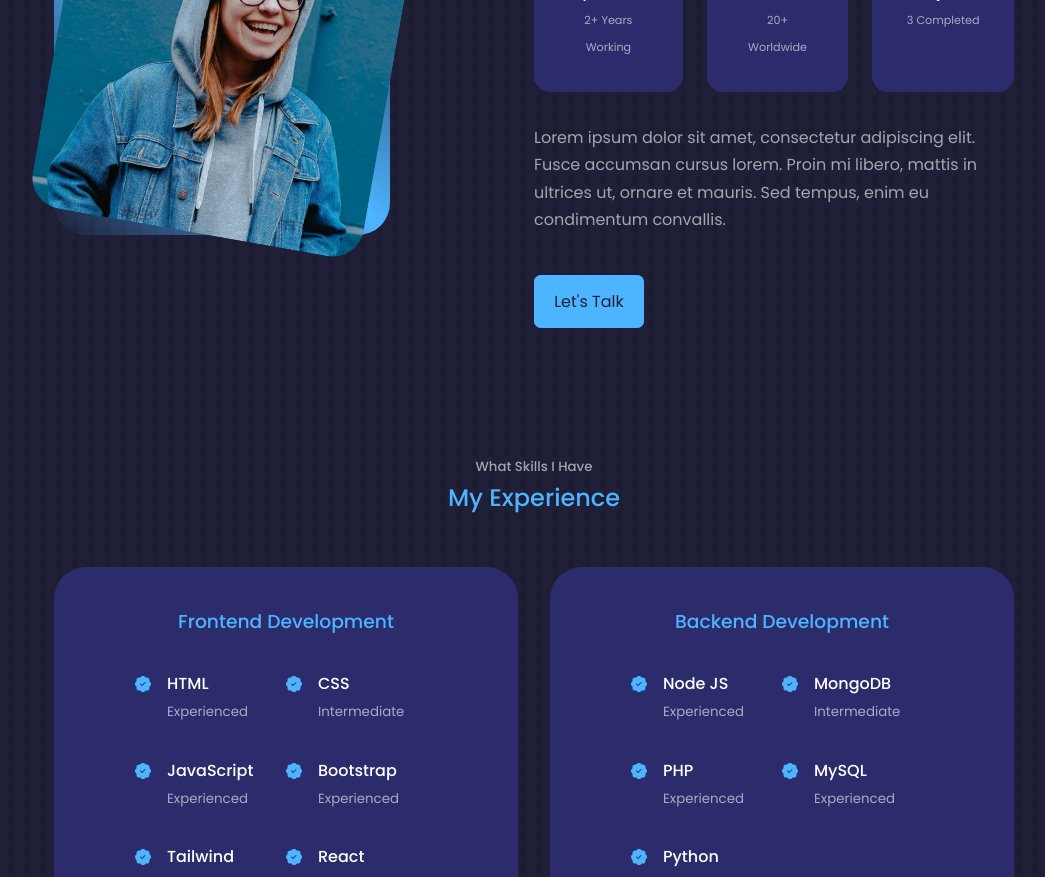
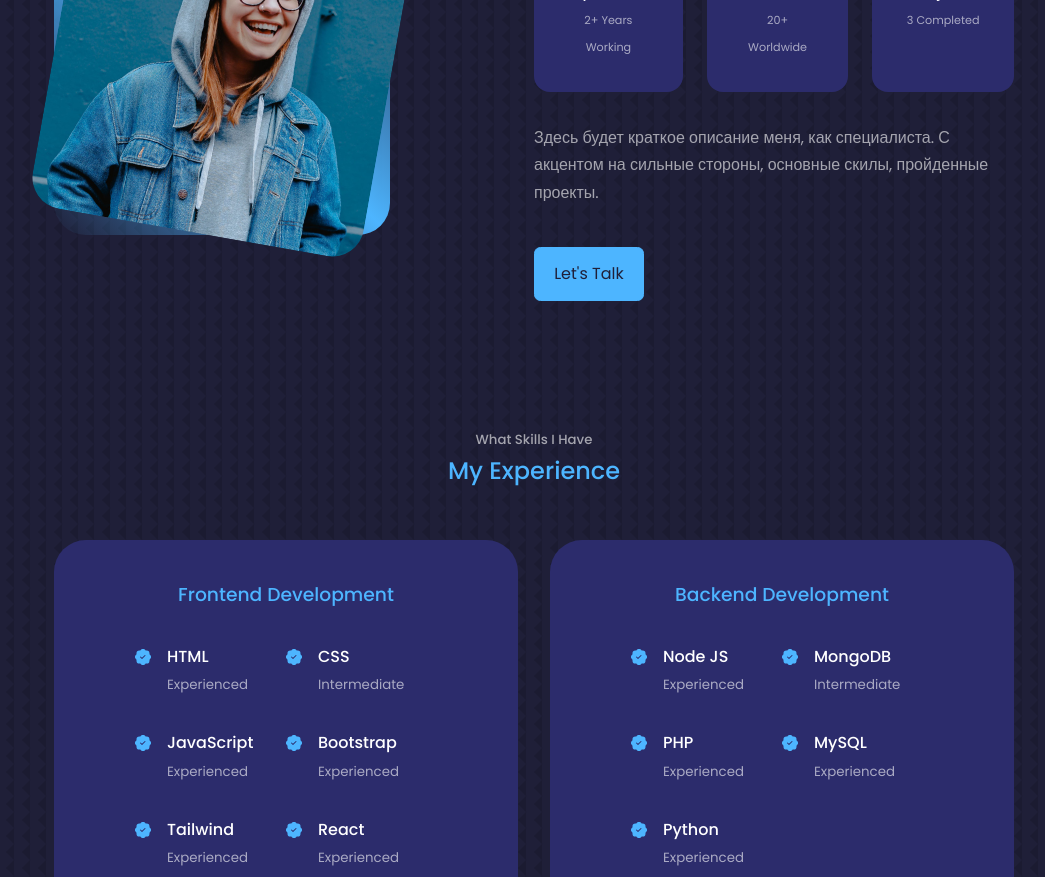
Before and after one commit to Kornyshev/ReactSite, a React (Create React App) app: page / in a window 1280 px wide. Shown: the part 1140-2017 px from the top of the page, without its empty margins (106-1151 px from the left). Built offline with nearby package versions, Linux system fonts and the light colour scheme.

Commit message:
Test changes on UI

```diff
--- a/src/components/about/About.jsx
+++ b/src/components/about/About.jsx
@@ -39,7 +39,7 @@ const About = () => {
 
           </div>
           <p>
-            Lorem ipsum dolor sit amet, consectetur adipiscing elit. Fusce accumsan cursus lorem. Proin mi libero, mattis in ultrices ut, ornare et mauris. Sed tempus, enim eu condimentum convallis.
+            Здесь будет краткое описание меня, как специалиста. С акцентом на сильные стороны, основные скилы, пройденные проекты.
           </p>
           <a href="#contact" className='btn btn-primary'>Let's Talk</a>
         </div>
```
Also changed, not shown: 9 other files (tests, documents, lock files or other folders).
